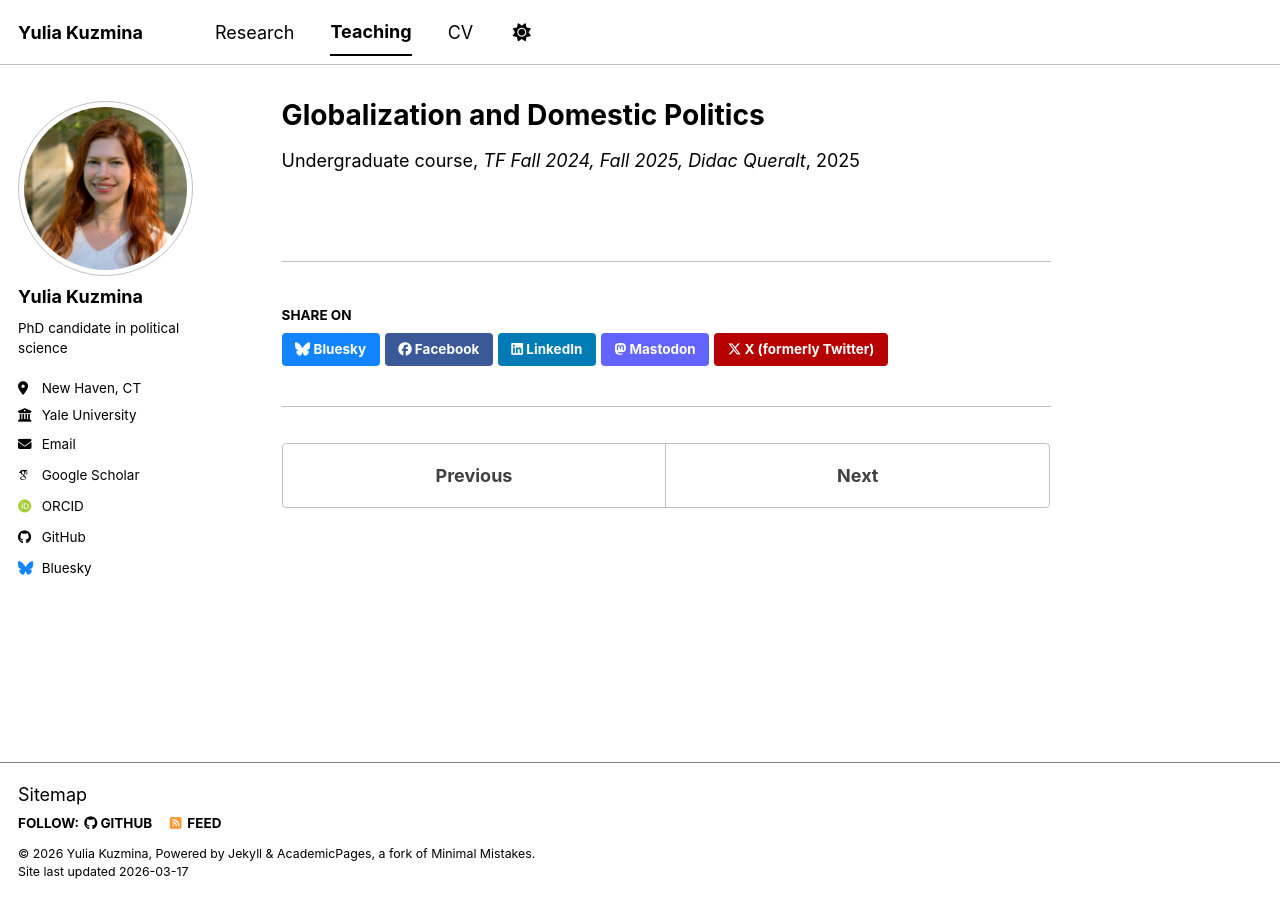
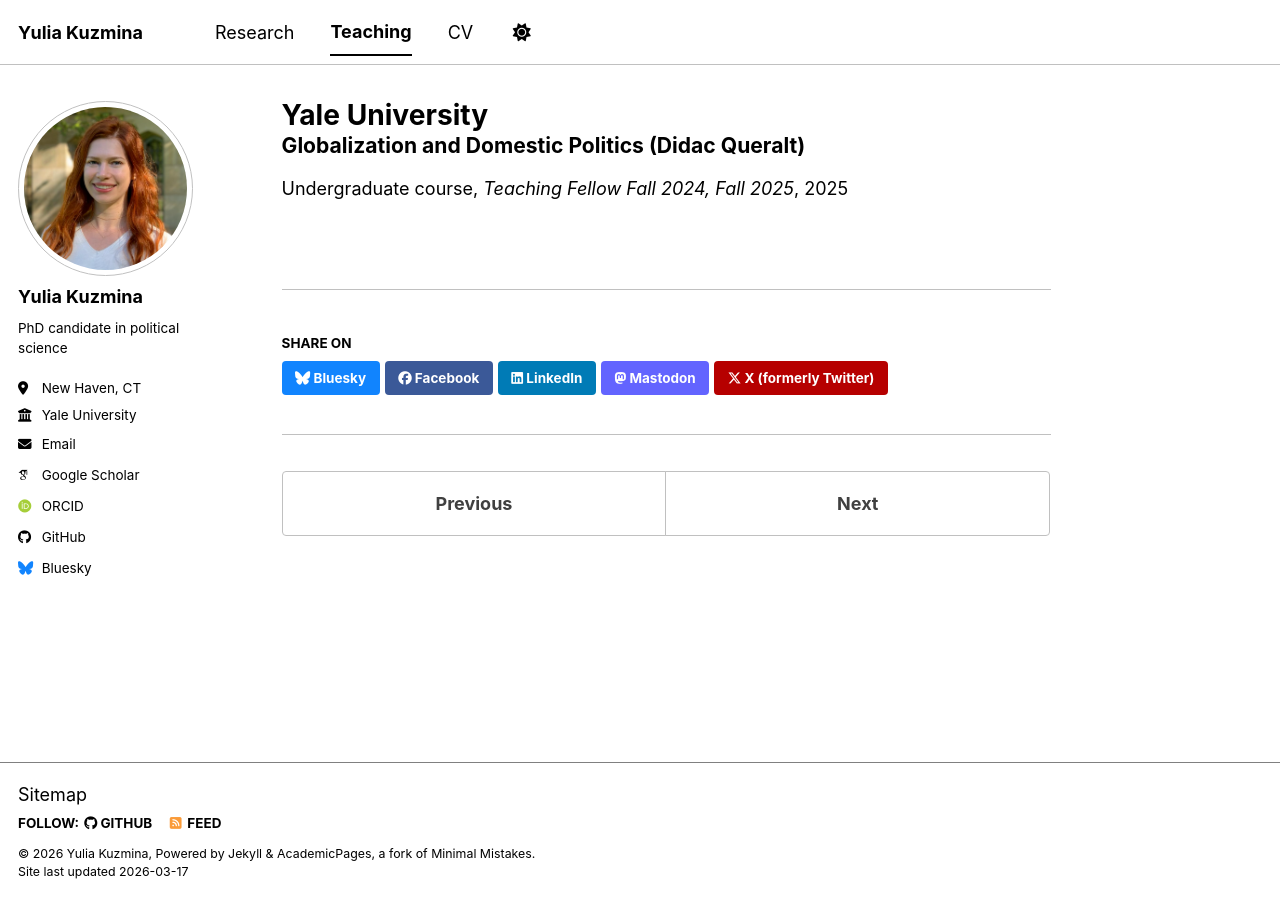
Before and after one commit to yuliakuzmina/yuliakuzmina.github.io, a Jekyll site: the page built from _teaching/2015-spring-teaching-2.md, in a window 1280 px wide. Built offline with Jekyll 4.4.1, drawn with Linux system fonts in a browser that asks for light colours; some web fonts are replaced; a script bundle is joined from its source files by our own code; library files that are not in the unit come from our copies.

Commit message:
Update 2015-spring-teaching-2.md

```diff
--- a/_teaching/2015-spring-teaching-2.md
+++ b/_teaching/2015-spring-teaching-2.md
@@ -1,8 +1,8 @@
 ---
-title: "Globalization and Domestic Politics"
+title: " Yale University <br><small>Globalization and Domestic Politics (Didac Queralt)</small>"
 collection: teaching
 type: "Undergraduate course"
-venue: "TF Fall 2024, Fall 2025, Didac Queralt"
+venue: "Teaching Fellow Fall 2024, Fall 2025"
 date: 2025-01-01
 location: ""
 excerpt: ""
```
